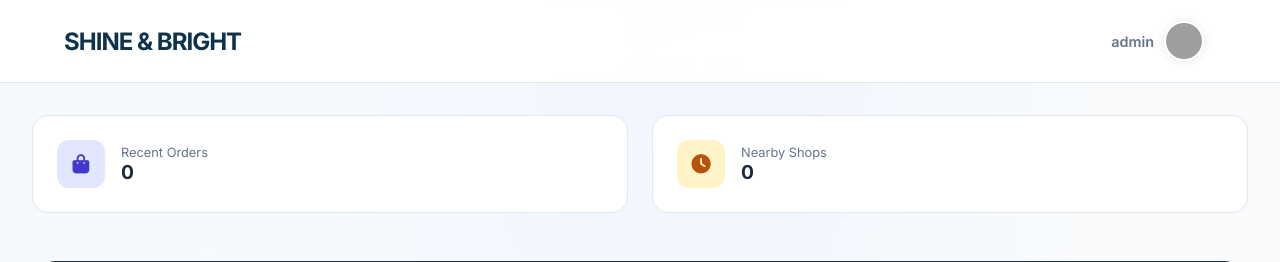
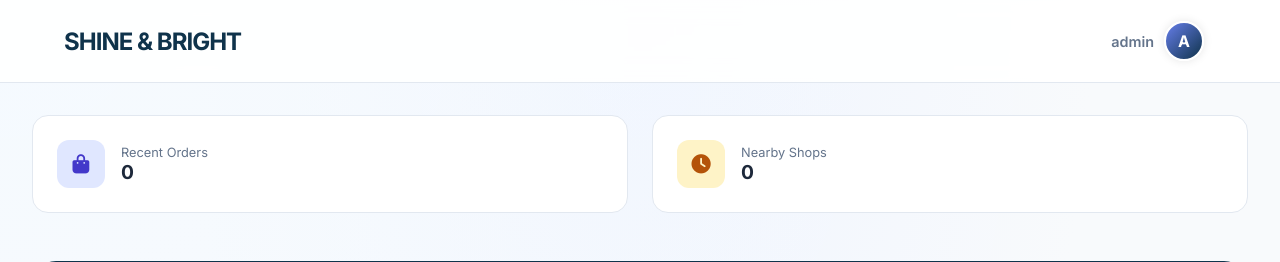
Before and after one commit to arathyrajeesh/laundry-shop-django, a Django app: page /dashboard/ in a window 1280 px wide. Shown: the top 262 px of the page. Run offline with Django 5.2, Linux system fonts and the light colour scheme; a user stored in the database is signed in; data comes from the database, SQL or seed files in the repository; both versions use the stored data as it was after the commit; grey boxes are pictures that could not be loaded.

Commit message:
profile pic added

```diff
--- a/shop/templates/user_dashboard.html
+++ b/shop/templates/user_dashboard.html
@@ -243,6 +243,16 @@
             font-weight: 700;
             background: #f1f5f9;
         }
+        .avatar-fallback {
+            background: linear-gradient(135deg, var(--accent), var(--primary));
+            color: white;
+            font-weight: 700;
+            font-size: 1rem;
+            display: flex;
+            align-items: center;
+            justify-content: center;
+            text-transform: uppercase;
+        }
 
         /* --- Profile Menu Refinement --- */
         .user-profile-trigger {
@@ -292,7 +302,13 @@
 
         <div class="user-profile-trigger" id="profileToggle">
             <span style="font-size: 0.9rem; font-weight: 600; color: var(--text-muted)">{{ request.user.username }}</span>
-            <img src="{% if request.user.profile.profile_image %}{{ request.user.profile.profile_image.url }}{% else %}{% static 'default.png' %}{% endif %}" class="avatar">
+            {% if request.user.profile.profile_image %}
+                <img src="{{ request.user.profile.profile_image.url }}" class="avatar" alt="Profile">
+            {% else %}
+                <div class="avatar avatar-fallback">
+                    {{ request.user.username|slice:":1"|upper }}
+                </div>
+            {% endif %}
 
             <div class="dropdown-menu" id="dropdownMenu">
                 <div style="padding: 1rem; border-bottom: 1px solid #f1f5f9">
```
Also changed, not shown: db.sqlite3.
